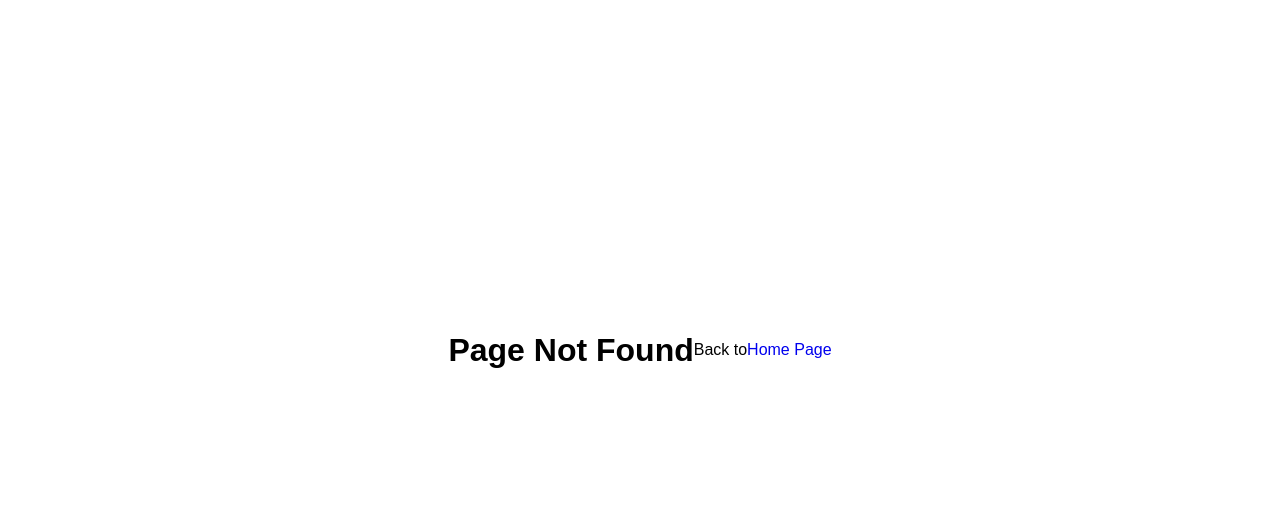
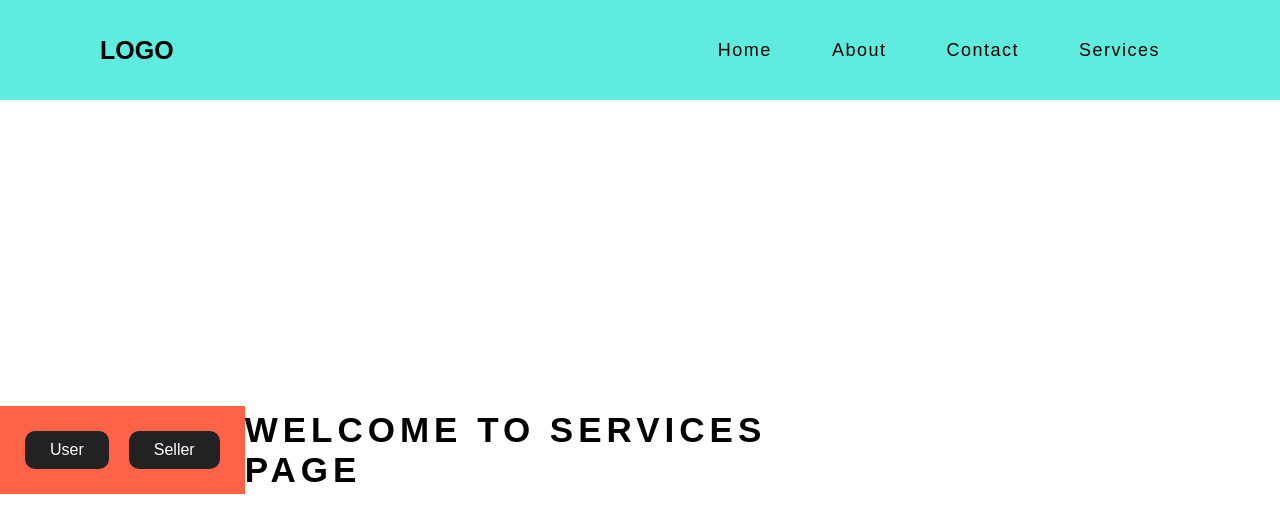
Before and after one commit to Nikhil-java-dev/ReactUssage, a React (Vite) app: page /services in a window 1280 px wide. Before the commit this address had no page. Shown: the top 532 px of the page. Built offline with nearby package versions, Linux system fonts and the light colour scheme.

Commit message:
react router-dom component

```diff
--- a/src/Topic-21 React Router Part-1/NotFound.jsx
+++ b/src/Topic-21 React Router Part-1/NotFound.jsx
@@ -1,11 +1,17 @@
 import React from 'react'
-import { Link } from 'react-router-dom'
+import { Link, useRouteError } from 'react-router-dom'
 
 const NotFound = () => {
+  const err = useRouteError();
+  console.log(err)
   return (
     <div className="error" >
-        <h1>Page Not Found</h1>
-         Back to <Link to="/">Home Page</Link>
+        <div className="container">
+          <h1>😔 Oops Something Went Wrong!!</h1>
+          <h2>{err.status} - {err.statusText}</h2>
+          <h2>{err.message}</h2>
+          <p>Back to <Link to="/">Home Page</Link></p>
+        </div>
     </div>
   )
 }
--- /dev/null
+++ b/src/Topic-21 React Router Part-1/Seller.jsx
@@ -0,0 +1,11 @@
+import React from 'react'
+
+const Seller = () => {
+  return (
+    <div>
+      <h1>Welcome to Seller Page</h1>
+    </div>
+  )
+}
+
+export default Seller
--- /dev/null
+++ b/src/Topic-21 React Router Part-1/Services.jsx
@@ -0,0 +1,16 @@
+import React from 'react'
+import { Link, Outlet } from 'react-router-dom'
+
+const Services = () => {
+  return (
+    <div className='services'>
+        <div className="top-bar">
+            <Link to="user">User</Link>
+            <Link to="seller">Seller</Link>
+        </div>
+        <Outlet/>
+    </div>
+  )
+}
+
+export default Services
--- /dev/null
+++ b/src/Topic-21 React Router Part-1/User.jsx
@@ -0,0 +1,11 @@
+import React from 'react'
+
+const User = () => {
+  return (
+    <div>
+      <h1>Welcome to User Page</h1>
+    </div>
+  )
+}
+
+export default User
--- a/src/Topic-21 React Router Part-1/style.css
+++ b/src/Topic-21 React Router Part-1/style.css
@@ -66,3 +66,57 @@ a{
     text-transform: uppercase;
     letter-spacing: 5px;
 }
+
+/*--------------------------
+Error Page
+----------------------------*/
+
+.error{
+    min-height: 100vh;
+    display: flex;
+    align-items: center;
+    justify-content: center;
+}
+
+.error .container{
+    display: flex;
+    flex-direction: column;
+    gap: 20px;
+    align-items: center;
+    justify-content: center;
+    max-width: 500px;
+    min-height: 350px;
+    padding: 30px;
+    box-shadow: 0px 0px 4px 1px #313030; ;
+}
+
+/*--------------------------
+Services Page
+----------------------------*/
+
+.services{
+    width: 70vw;
+    min-height: calc(100vh - 100px);
+    display: flex;
+    align-items: center;
+    justify-content: center;
+}
+
+.services .top-bar{
+    max-width: 400px;
+    padding: 25px;
+    display: flex;
+    background-color: tomato;
+    gap: 20px;
+    margin: auto;
+    align-items: center;
+    justify-content: center;
+
+}
+
+.services .top-bar a{
+    padding: 10px 25px;
+    background-color: #222;
+    color: white;
+    border-radius: 10px;
+}
--- a/src/main.jsx
+++ b/src/main.jsx
@@ -8,6 +8,9 @@ import Home from "./Topic-21 React Router Part-1/Home.jsx";
 import About from "./Topic-21 React Router Part-1/About.jsx";
 import Contact from "./Topic-21 React Router Part-1/Contact.jsx";
 import NotFound from "./Topic-21 React Router Part-1/NotFound.jsx";
+import Services from "./Topic-21 React Router Part-1/Services.jsx";
+import User from "./Topic-21 React Router Part-1/User.jsx";
+import Seller from "./Topic-21 React Router Part-1/Seller.jsx";
 
 /**
  * Router Configuration Setup
@@ -29,6 +32,24 @@ const appRouter = createBrowserRouter([
       {
         path:"contact",
         element:<Contact/>
+      },
+      {
+        path:"services",
+        element:<Services/>,
+        children: [
+          {
+            index:true,
+            element:<h1>Welcome to Services Page</h1>
+          },
+          {
+            path:"seller",
+            element:<Seller/>
+          },
+          {
+            path:"user",
+            element:<User/>
+          },
+        ],
       }
     ],
     errorElement:<NotFound/>
```
Also changed, not shown: src/Topic-21 React Router Part-1/Error.jsx (added, +13 -0 lines).
